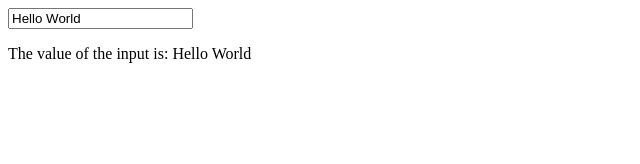
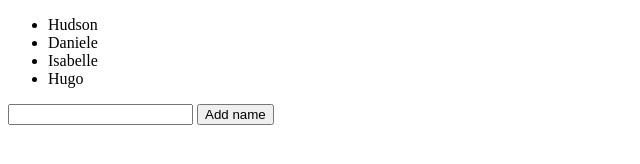
Before and after one commit to hudsonpereira/learn-vue-2-step-by-step, a plain HTML site: page intro/index.html in a window 1280 px wide. Shown: the whole page, without its empty margins (0-640 px from the left). Drawn offline with nearby package versions, Linux system fonts and the light colour scheme.

Commit message:
lists + event listener

```diff
--- a/intro/index.html
+++ b/intro/index.html
@@ -6,20 +6,29 @@
 </head>
 <body>
     <div id="root">
-        <input type="text" id="input" v-model="message">
+        <ul>
+            <li v-for="name in names">{{ name }}</li>
+        </ul>
 
-        <p>The value of the input is: {{ message }}</p>
+        <input type="text" v-model="newName">
+        <button @click="handleAddName">Add name</button>
     </div>
 
     <script src="https://cdn.jsdelivr.net/npm/vue/dist/vue.js"></script>
     <script>
-        let data = {
-            message: 'Hello World'
-        }
-
         new Vue({
             el: '#root',
-            data: data
+            data: {
+                newName: '',
+                names : ['Hudson', 'Daniele', 'Isabelle', 'Hugo']
+            },
+
+            methods: {
+                handleAddName() {
+                    this.names.push(this.newName);
+                    this.newName = '';
+                }
+            }
         })
     </script>
 </body>
```
